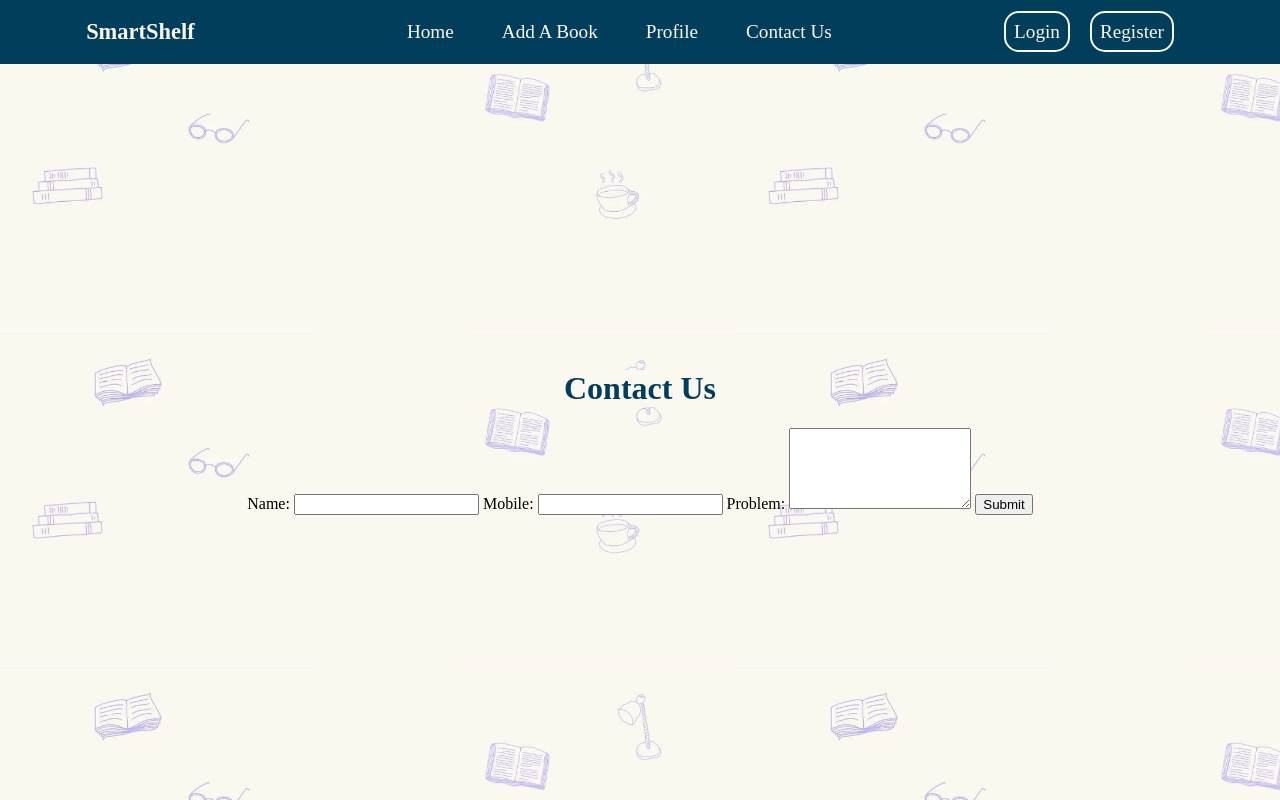
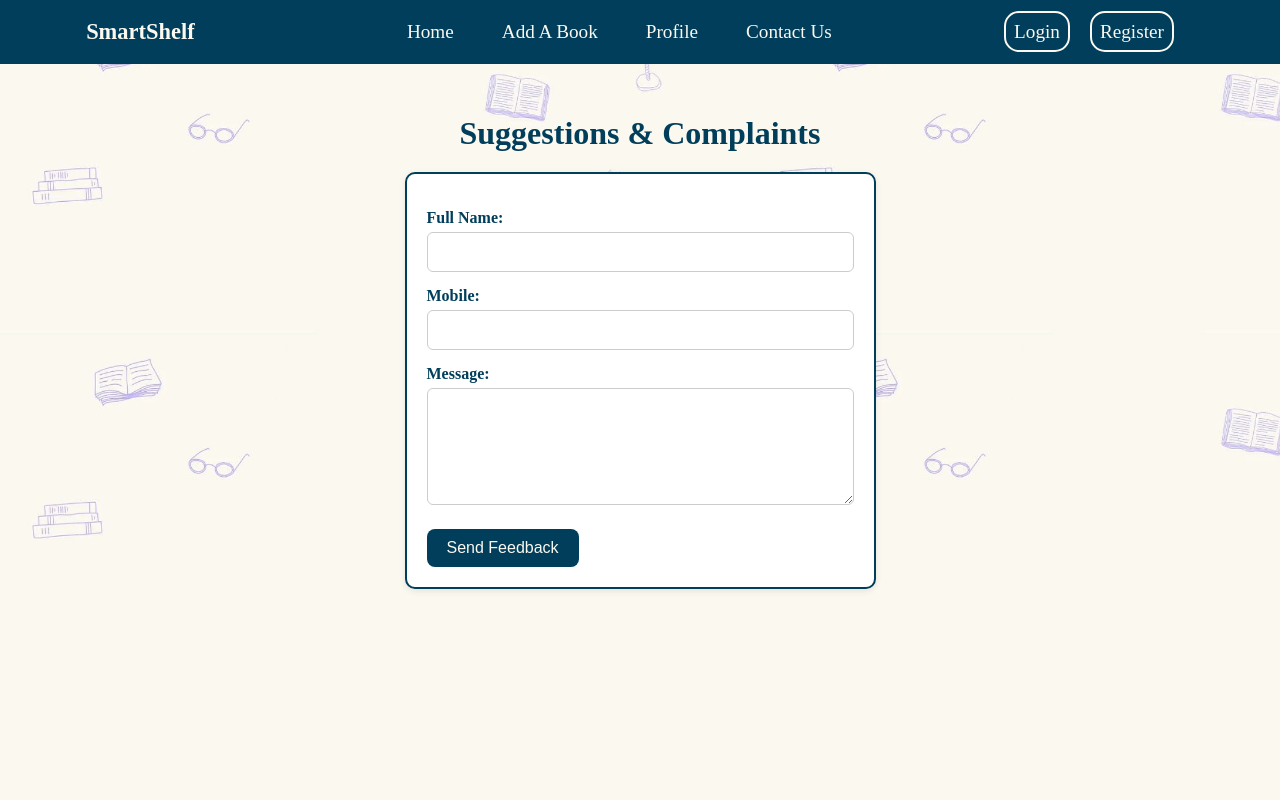
Before and after one commit to Sama-Sokkar/Digital-Library, a Flask app: page /contact in a window 1280 px wide. Run offline with Flask 3, Linux system fonts and the light colour scheme.

Commit message:
style: styled tha contact form

```diff
--- a/data/books.json
+++ b/data/books.json
@@ -140,8 +140,8 @@
     "author": "Roaa Hatem",
     "year": "2025",
     "review": "very bad review",
-    "description": "",
-    "percentage": "",
+    "description": "sad",
+    "percentage": "90",
     "owner_email": "samasokkar20@gmail.com"
   }
 ]
--- /dev/null
+++ b/static/css/contact.css
@@ -0,0 +1,52 @@
+.feedbackSection {
+  display: flex;
+  flex-direction: column;
+  align-items: center;
+  padding: 30px;
+}
+
+.feedbackHeader {
+  color: #003e5b;
+  margin-bottom: 20px;
+}
+
+.feedbackForm {
+  width: 35%;
+  padding: 20px;
+  background-color: #ffffff;
+  border: 2px solid #003e5b;
+  border-radius: 10px;
+  box-shadow: 0 2px 6px rgba(0, 62, 91, 0.1);
+}
+
+.feedbackLabel {
+  display: block;
+  margin-top: 15px;
+  color: #003e5b;
+  font-weight: 600;
+}
+
+.feedbackInput {
+  width: 100%;
+  padding: 10px;
+  margin-top: 5px;
+  border: 1px solid #ccc;
+  border-radius: 6px;
+  box-sizing: border-box;
+  font-size: 1rem;
+}
+
+.feedbackButton {
+  margin-top: 20px;
+  padding: 10px 20px;
+  background-color: #003e5b;
+  color: #fbf8f0;
+  border: none;
+  border-radius: 8px;
+  cursor: pointer;
+  font-size: 1rem;
+}
+
+.feedbackButton:hover {
+  background-color: #007b8d;
+}
--- a/templates/contactUs.html
+++ b/templates/contactUs.html
@@ -4,7 +4,8 @@
     <meta charset="UTF-8" />
     <meta name="viewport" content="width=device-width, initial-scale=1.0" />
     <link rel="stylesheet" href="/static/css/style.css" />
-    <link rel="stylesheet" href="/static/css/index.css" />
+    <link rel="stylesheet" href="/static/css/contact.css" />
+
     <title>Your Library</title>
   </head>
   <body>
@@ -30,19 +31,35 @@
         <div>{{auth_buttons}}</div>
       </nav>
 
-      <div class="home">
-        <h1 class="title">Contact Us</h1>
-        <form method="POST" action="/contact">
-          <label for="name">Name:</label>
-          <input type="text" id="name" name="name" required />
+      <div class="feedbackSection">
+        <h1 class="feedbackHeader">Suggestions & Complaints</h1>
+        <form method="POST" action="/contact" class="feedbackForm">
+          <label for="name" class="feedbackLabel">Full Name:</label>
+          <input
+            type="text"
+            id="name"
+            name="name"
+            class="feedbackInput"
+            required
+          />
+          <label for="mobile" class="feedbackLabel">Mobile:</label>
+          <input
+            type="text"
+            id="mobile"
+            name="mobile"
+            class="feedbackInput"
+            required
+          />
+          <label for="problem" class="feedbackLabel">Message:</label>
+          <textarea
+            id="problem"
+            name="problem"
+            rows="5"
+            class="feedbackInput"
+            required
+          ></textarea>
 
-          <label for="mobile">Mobile:</label>
-          <input type="text" id="mobile" name="mobile" required />
-
-          <label for="problem">Problem:</label>
-          <textarea id="problem" name="problem" rows="5" required></textarea>
-
-          <button type="submit">Submit</button>
+          <button type="submit" class="feedbackButton">Send Feedback</button>
         </form>
       </div>
     </div>
```
Also changed, not shown: data/contact.txt (+8 -0 lines), static/css/profile.css (added).
